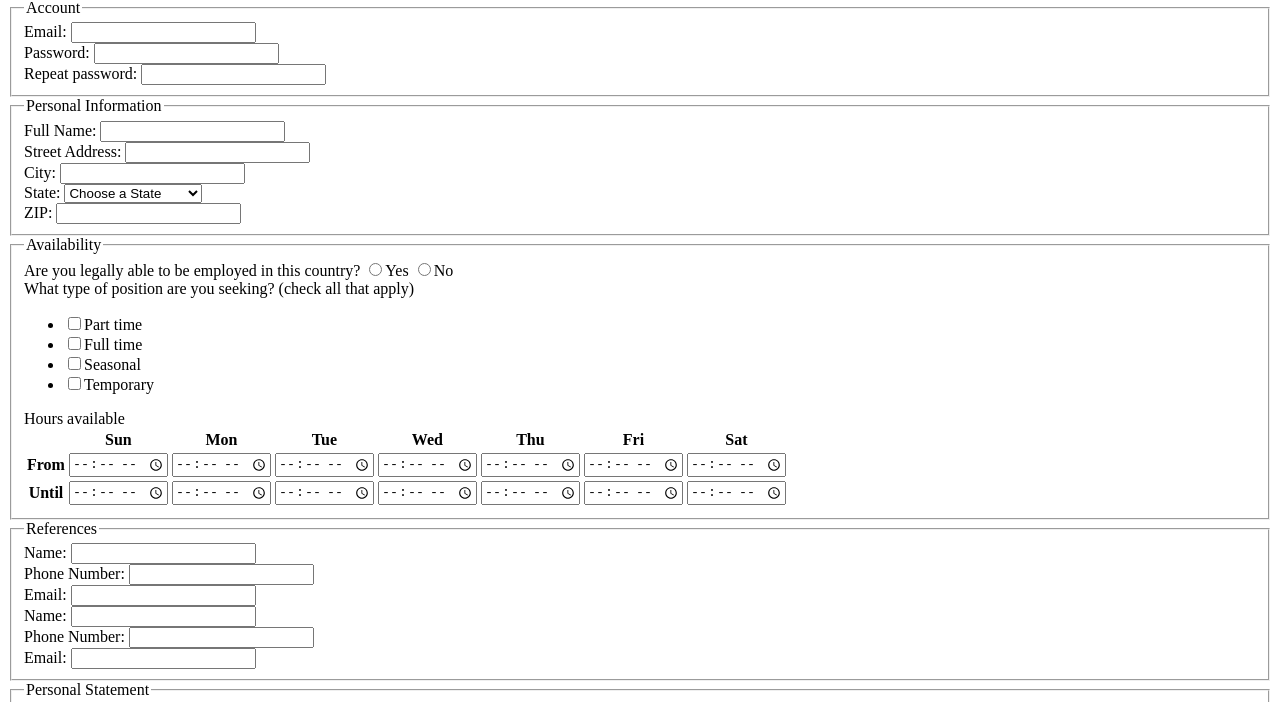
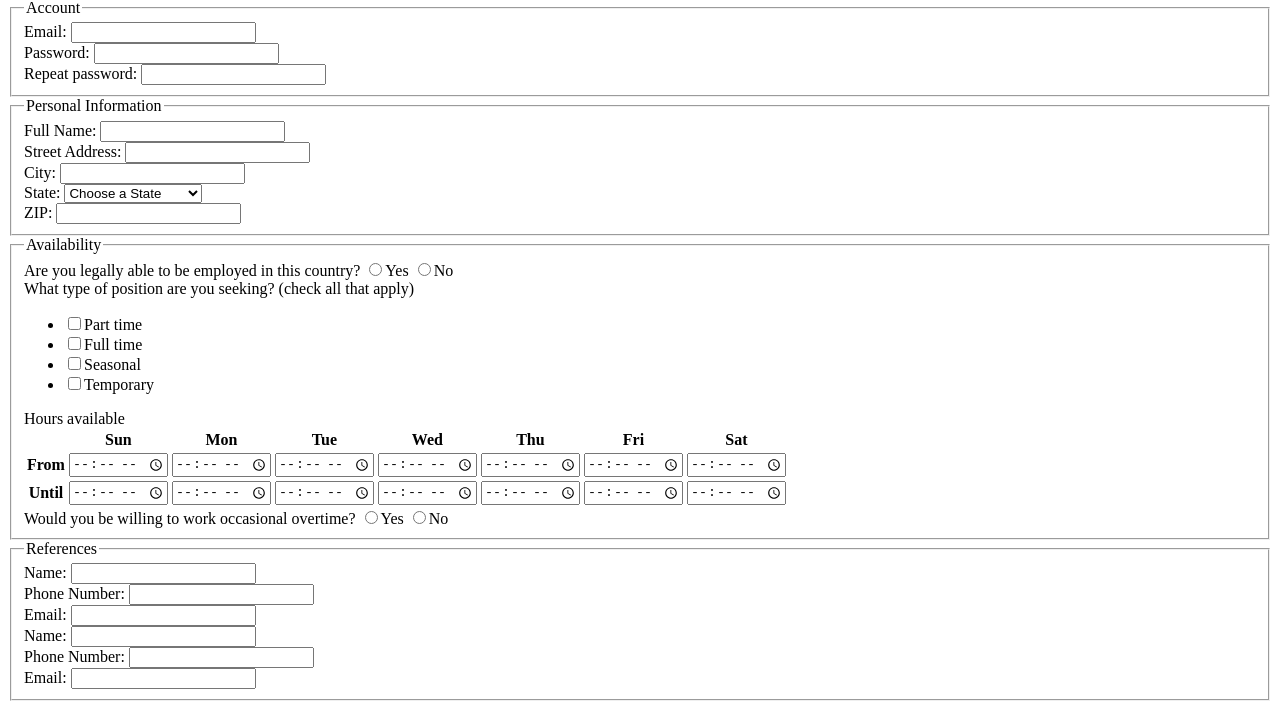
Before and after one commit to jsc321-1829135/jsc321-1829135.github.io, a plain HTML site: page jobApplicationForm.html in a window 1280 px wide. Shown: the part 68-770 px from the top of the page. Drawn offline with Linux system fonts and the light colour scheme.

Commit message:
Add files via upload

```diff
--- a/jobApplicationForm.html
+++ b/jobApplicationForm.html
@@ -155,6 +155,11 @@
 				</tr>
 			</table>
 		</div>
+		<div class="field">
+			<label>Would you be willing to work occasional overtime?</label>
+			<input type="radio" name="legal" value="yes">Yes
+			<input type="radio" name="legal" value="no">No
+		</div>
 	</fieldset>
 
     <fieldset>
```
